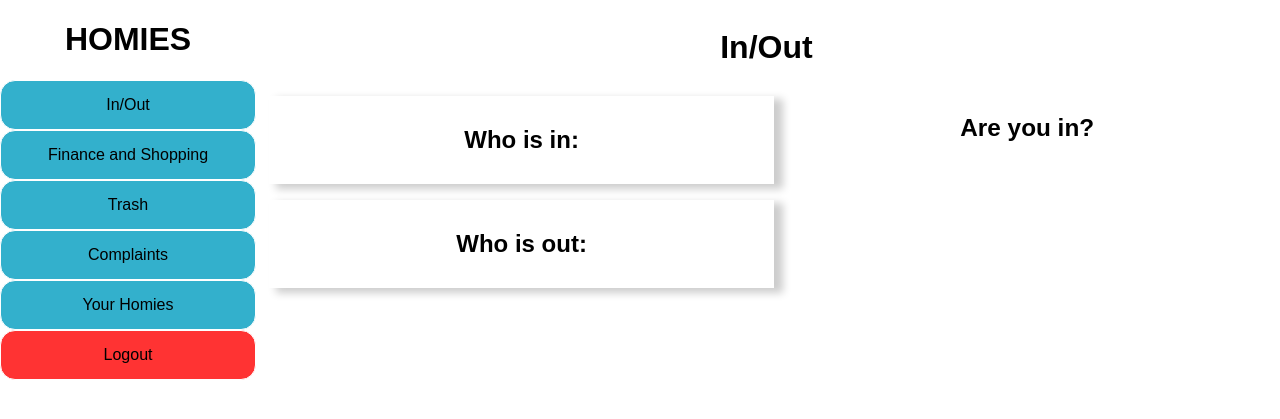
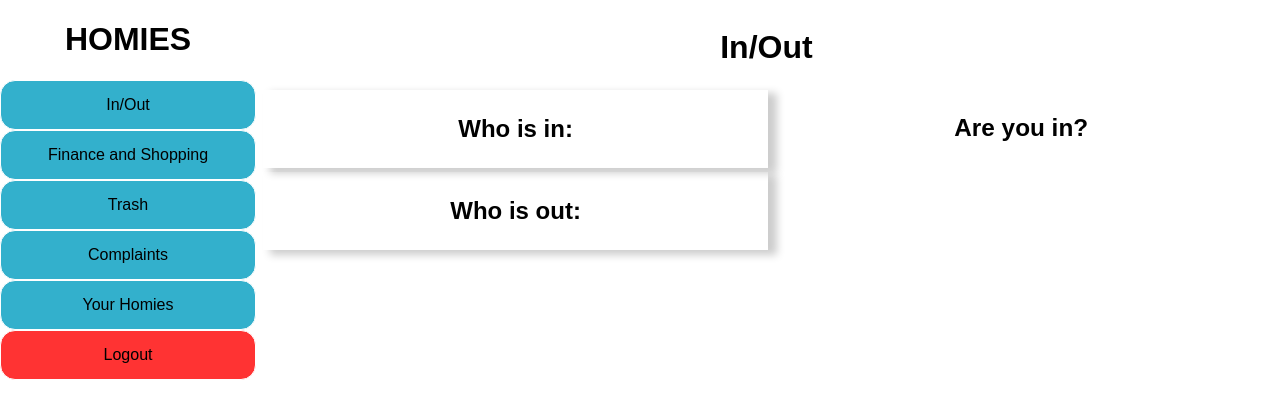
Before and after one commit to abdulmalik29/first_group_project, a PHP site: page /alarm.php in a window 1280 px wide. Shown: the top 419 px of the page. Run offline with PHP 8.4, Linux system fonts and the light colour scheme; the visitor is signed in with stand-in values (Sample User, id 1); data that the repository does not hold is empty; a stand-in replaces the project's code that opens the database connection.

Commit message:
trying to make alarm beautiful

```diff
--- a/mystyle.css
+++ b/mystyle.css
@@ -162,8 +162,8 @@ div.form {
 
 
 .rightcol .alarm {
-  padding: 10px;
-  margin: 8px;
+  padding: 5px;
+  margin: 2px;
   box-shadow: 8px 4px 8px 1px rgba(0, 0, 0, 0.2);
   float: left; width: 50%;
 }
```
